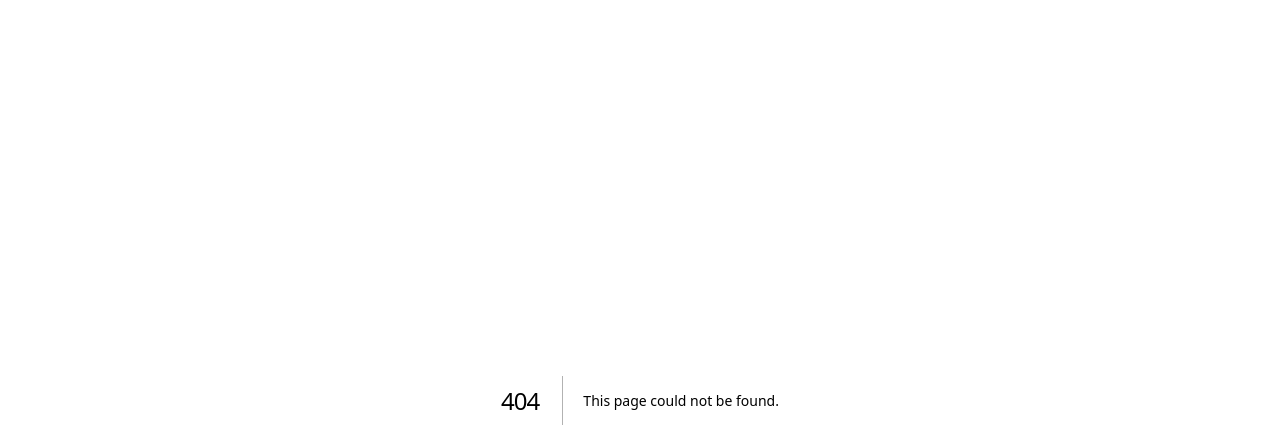
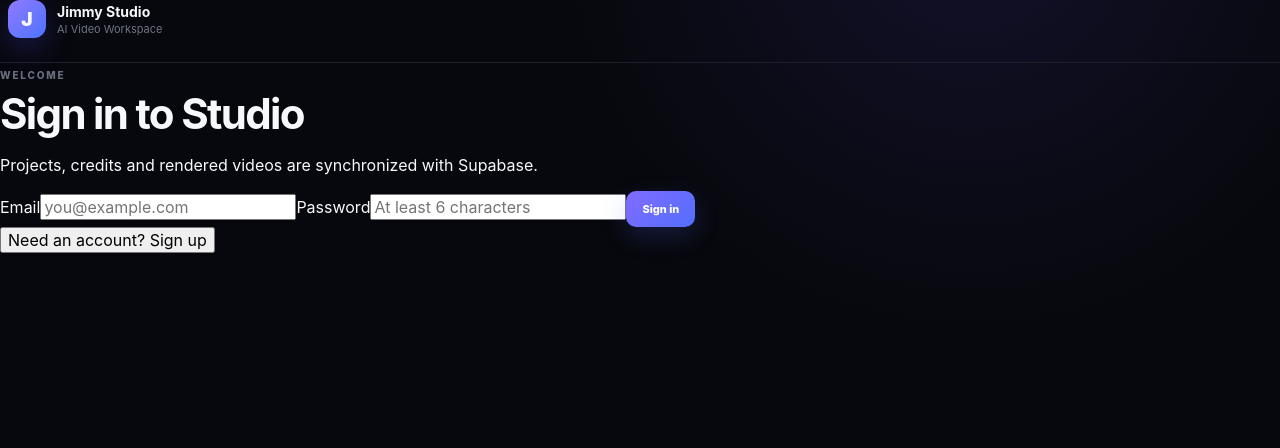
Before and after one commit to khaclinh1984118/Jimmy_Linh, a Next.js app: page /login in a window 1280 px wide. Before the commit this address had no page. Shown: the top 448 px of the page. Built offline with nearby package versions, Linux system fonts and the light colour scheme; no server answers.

Commit message:
feat: add Supabase email authentication UI

```diff
--- /dev/null
+++ b/app/login/page.tsx
@@ -0,0 +1,96 @@
+"use client";
+
+import { FormEvent, useState } from "react";
+import { createClient } from "@/lib/supabase/client";
+
+export default function LoginPage() {
+  const supabase = createClient();
+  const [mode, setMode] = useState<"login" | "signup">("login");
+  const [email, setEmail] = useState("");
+  const [password, setPassword] = useState("");
+  const [message, setMessage] = useState("");
+  const [busy, setBusy] = useState(false);
+
+  async function submit(event: FormEvent) {
+    event.preventDefault();
+    setBusy(true);
+    setMessage("");
+
+    try {
+      if (mode === "login") {
+        const { error } = await supabase.auth.signInWithPassword({ email, password });
+        if (error) throw error;
+        window.location.href = "/";
+        return;
+      }
+
+      const { data, error } = await supabase.auth.signUp({ email, password });
+      if (error) throw error;
+
+      if (data.session) {
+        window.location.href = "/";
+      } else {
+        setMessage("Tai khoan da duoc tao. Hay kiem tra email de xac nhan dang nhap.");
+      }
+    } catch (error) {
+      setMessage(error instanceof Error ? error.message : "Khong the dang nhap.");
+    } finally {
+      setBusy(false);
+    }
+  }
+
+  return (
+    <main className="auth-page">
+      <section className="auth-card">
+        <div className="brand auth-brand">
+          <div className="brand-mark">J</div>
+          <div>
+            <strong>Jimmy Studio</strong>
+            <span>AI Video Workspace</span>
+          </div>
+        </div>
+
+        <div className="auth-copy">
+          <span className="eyebrow">WELCOME</span>
+          <h1>{mode === "login" ? "Sign in to Studio" : "Create your account"}</h1>
+          <p>Projects, credits and rendered videos are synchronized with Supabase.</p>
+        </div>
+
+        <form className="auth-form" onSubmit={submit}>
+          <label>Email</label>
+          <input
+            type="email"
+            required
+            value={email}
+            onChange={(e) => setEmail(e.target.value)}
+            placeholder="you@example.com"
+          />
+          <label>Password</label>
+          <input
+            type="password"
+            required
+            minLength={6}
+            value={password}
+            onChange={(e) => setPassword(e.target.value)}
+            placeholder="At least 6 characters"
+          />
+          <button className="generate-button" disabled={busy}>
+            {busy ? "Please wait..." : mode === "login" ? "Sign in" : "Create account"}
+          </button>
+        </form>
+
+        {message && <div className="auth-message">{message}</div>}
+
+        <button
+          type="button"
+          className="auth-switch"
+          onClick={() => setMode(mode === "login" ? "signup" : "login")}
+        >
+          {mode === "login"
+            ? "Need an account? Sign up"
+            : "Already have an account? Sign in"}
+        </button>
+      </section>
+    </main>
+  );
+}
```
